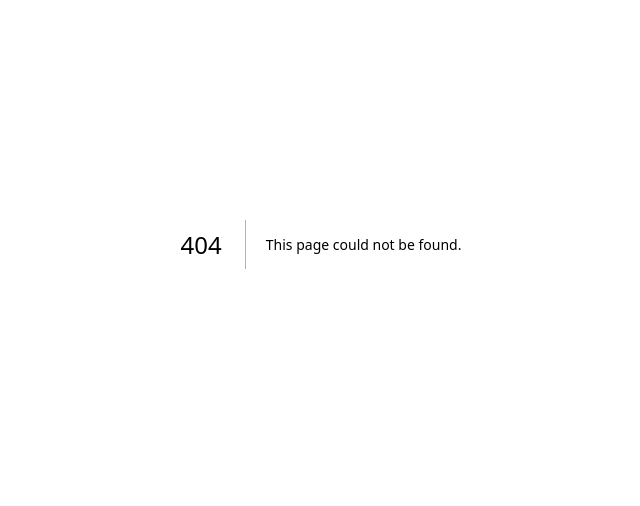
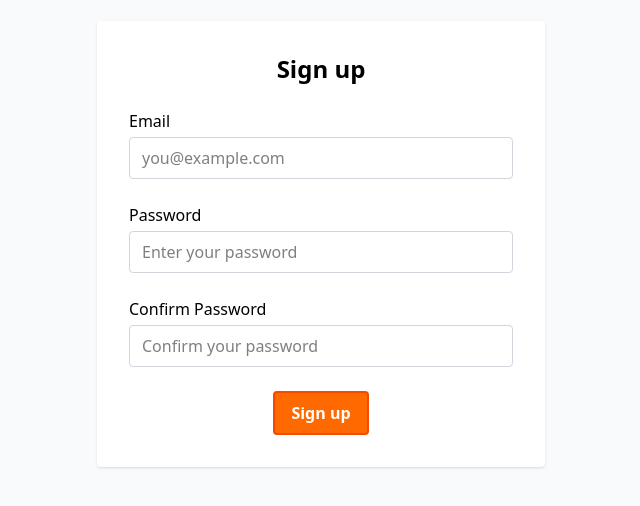
Before and after one commit to AidarSarvartdinov/Recipe-management-system, a Next.js app in the folder my-app/: page /sign-up in a window 1280 px wide. Before the commit this address had no page. Shown: the part 156-662 px from the top of the page, without its empty margins (319-959 px from the left). Built offline with nearby package versions, Linux system fonts and the light colour scheme; no server answers.

Commit message:
Add sign up and login pages, input component

```diff
--- /dev/null
+++ b/my-app/firebase/firebaseConfig.ts
@@ -0,0 +1,16 @@
+import { getApp, getApps, initializeApp } from "firebase/app";
+import { getAuth } from "firebase/auth";
+
+const firebaseConfig = {
+  apiKey: process.env.NEXT_PUBLIC_FIREBASE_API_KEY,
+  authDomain: process.env.NEXT_PUBLIC_FIREBASE_AUTH_DOMAIN,
+  projectId: process.env.NEXT_PUBLIC_FIREBASE_PROJECT_ID,
+  storageBucket: process.env.NEXT_PUBLIC_FIREBASE_STORAGE_BUCKET,
+  messagingSenderId: process.env.NEXT_PUBLIC_FIREBASE_MESSAGE_SENDER_ID,
+  appId: process.env.NEXT_PUBLIC_FIREBASE_APP_ID,
+};
+
+const app = !getApps().length ? initializeApp(firebaseConfig) : getApp();
+const auth = getAuth(app);
+
+export { app, auth };
--- a/my-app/package.json
+++ b/my-app/package.json
@@ -9,9 +9,11 @@
     "lint": "next lint"
   },
   "dependencies": {
+    "firebase": "^11.10.0",
     "next": "15.3.5",
     "react": "^19.0.0",
     "react-dom": "^19.0.0",
+    "react-firebase-hooks": "^5.1.1",
     "react-hook-form": "^7.60.0"
   },
   "devDependencies": {
--- /dev/null
+++ b/my-app/src/app/login/page.tsx
@@ -0,0 +1,88 @@
+"use client";
+
+import React, { useState } from "react";
+import { useForm, SubmitHandler } from "react-hook-form";
+import { signInWithEmailAndPassword } from "firebase/auth";
+import { auth } from "../../../firebase/firebaseConfig";
+import { Button } from "@/components/Button";
+import Input from "@/components/Input";
+import { useRouter } from "next/navigation";
+
+interface LoginFormInputs {
+  email: string;
+  password: string;
+}
+
+export default function LoginPage() {
+  const {
+    register,
+    handleSubmit,
+    formState: { errors, isSubmitting },
+    reset,
+  } = useForm<LoginFormInputs>();
+
+  const [firebaseError, setFirebaseError] = useState<string | null>(null);
+
+  const router = useRouter();
+
+  const onSubmit: SubmitHandler<LoginFormInputs> = async (data) => {
+    setFirebaseError(null);
+    try {
+      await signInWithEmailAndPassword(auth, data.email, data.password);
+      alert("Logged in successfully!");
+      reset();
+      router.push("/recipes/my");
+    } catch (error: unknown) {
+      if (error instanceof Error) {
+        setFirebaseError(error.message);
+      } else {
+        setFirebaseError("Unknown error occurred");
+      }
+    }
+  };
+
+  return (
+    <div className="min-h-screen flex items-center justify-center bg-gray-50 px-4 py-12">
+      <div className="max-w-md w-full bg-white p-8 rounded shadow">
+        <h1 className="text-2xl font-bold mb-6 text-center">Login</h1>
+        <form onSubmit={handleSubmit(onSubmit)} className="space-y-6">
+          <Input
+            id="email"
+            type="email"
+            label="Email"
+            placeholder="you@example.com"
+            error={errors.email}
+            {...register("email", {
+              required: "Email is required",
+              pattern: {
+                value: /^[^\s@]+@[^\s@]+\.[^\s@]+$/,
+                message: "Please enter a valid email address",
+              },
+            })}
+          />
+
+          <Input
+            id="password"
+            type="password"
+            label="Password"
+            placeholder="Enter your password"
+            error={errors.password}
+            {...register("password", {
+              required: "Password is required",
+            })}
+          />
+
+          {firebaseError && (
+            <p className="text-red-600 text-center text-sm">{firebaseError}</p>
+          )}
+
+          <div className="flex justify-center">
+            <Button type="submit" disabled={isSubmitting}>
+              {isSubmitting ? "Loading..." : "Login"}
+            </Button>
+          </div>
+        </form>
+      </div>
+    </div>
+  );
+}
--- /dev/null
+++ b/my-app/src/app/sign-up/page.tsx
@@ -0,0 +1,107 @@
+"use client";
+
+import React, { useState } from "react";
+import { useForm, SubmitHandler } from "react-hook-form";
+import { createUserWithEmailAndPassword } from "firebase/auth";
+import { auth } from "../../../firebase/firebaseConfig";
+import { Button } from "@/components/Button";
+import Input from "@/components/Input";
+
+interface RegisterFormInputs {
+  email: string;
+  password: string;
+  confirmPassword: string;
+}
+
+export default function page() {
+  const {
+    register,
+    handleSubmit,
+    watch,
+    formState: { errors, isSubmitting },
+    reset
+  } = useForm<RegisterFormInputs>();
+
+  const [firebaseError, setFirebaseError] = useState<string | null>(null);
+  const password = watch("password", "");
+
+  const onSubmit: SubmitHandler<RegisterFormInputs> = async (data) => {
+    setFirebaseError(null);
+    try {
+      const res = await createUserWithEmailAndPassword(auth, data.email, data.password);
+      console.log(res);
+
+      alert("Registered successfully");
+      reset()
+    } catch (error: unknown) {
+        if (error instanceof Error) {
+            setFirebaseError(error.message);
+        } else {
+            setFirebaseError("Something went wrong");
+        }
+    }
+  };
+
+  return (
+    <div className="min-h-screen flex items-center justify-center bg-gray-50 px-4 py-12">
+      <div className="max-w-md w-full bg-white p-8 rounded shadow">
+        <h1 className="text-2xl font-bold mb-6 text-center">Sign up</h1>
+        <form onSubmit={handleSubmit(onSubmit)} className="space-y-6">
+
+          <Input
+            id="email"
+            type="email"
+            label="Email"
+            placeholder="you@example.com"
+            error={errors.email}
+            {...register("email", {
+              required: "Email is required",
+              pattern: {
+                value: /^[^\s@]+@[^\s@]+\.[^\s@]+$/,
+                message: "Please enter a valid email address",
+              },
+            })}
+          />
+
+          <Input
+            id="password"
+            type="password"
+            label="Password"
+            placeholder="Enter your password"
+            error={errors.password}
+            {...register("password", {
+              required: "Password is required",
+              minLength: {
+                value: 6,
+                message: "Password must be at least 6 characters",
+              },
+            })}
+          />
+
+          <Input
+            id="confirmPassword"
+            type="password"
+            label="Confirm Password"
+            placeholder="Confirm your password"
+            error={errors.confirmPassword}
+            {...register("confirmPassword", {
+              required: "Please confirm your password",
+              validate: (value) =>
+                value === watch("password") || "Passwords do not match",
+            })}
+          />
+
+          {firebaseError && (
+            <p className="text-red-600 text-center text-sm">{firebaseError}</p>
+          )}
+
+          <div className="flex justify-center">
+            <Button type="submit" disabled={isSubmitting}>
+              {isSubmitting ? "Loading..." : "Sign up"}
+            </Button>
+          </div>
+        </form>
+      </div>
+    </div>
+  );
+}
--- a/my-app/src/components/Button.tsx
+++ b/my-app/src/components/Button.tsx
@@ -4,10 +4,11 @@ interface Props {
   variant?: "primary" | "secondary";
   type?: "reset" | "button" | "submit" | undefined;
   onClick?: () => void;
+  disabled?: boolean
   children: React.ReactNode;
 }
 
-export const Button: React.FC<Props> = ({ variant = "primary", type, onClick, children }) => {
+export const Button: React.FC<Props> = ({ variant = "primary", type, onClick, disabled, children }) => {
   const baseStyles =
     "px-2 sm:px-4 py-2 rounded cursor-pointer font-semibold focus:outline-none focus:ring-2 focus:ring-offset-2";
   const variants = {
@@ -17,6 +18,6 @@ export const Button: React.FC<Props> = ({ variant = "primary", type, onClick, ch
   };
   const variantStyles = variants[variant] || variants.primary;
   return (
-    <button type={type} onClick={onClick} className={`${baseStyles} ${variantStyles}`}>{children}</button>
+    <button type={type} disabled={disabled} onClick={onClick} className={`${baseStyles} ${variantStyles}`}>{children}</button>
   );
 };
--- /dev/null
+++ b/my-app/src/components/Input.tsx
@@ -0,0 +1,28 @@
+"use client";
+
+import React from "react";
+import { FieldError } from "react-hook-form";
+
+interface Props extends React.InputHTMLAttributes<HTMLInputElement> {
+  label: string;
+  error?: FieldError;
+}
+
+const Input: React.FC<Props> = ({ label, error, ...inputProps }) => {
+  return (
+    <div>
+      <label htmlFor={inputProps.id} className="block mb-1 font-medium">
+        {label}
+      </label>
+      <input
+        className={`w-full border rounded px-3 py-2 focus:outline-none focus:ring ${
+          error ? "border-red-500 ring-red-300" : "border-gray-300 ring-blue-300"
+        }`}
+        {...inputProps}
+      />
+      {error && <p className="text-red-500 mt-1 text-sm">{error.message}</p>}
+    </div>
+  );
+}
+
+export default Input
```
Also changed, not shown: 1 other file (tests, documents, lock files or other folders).
